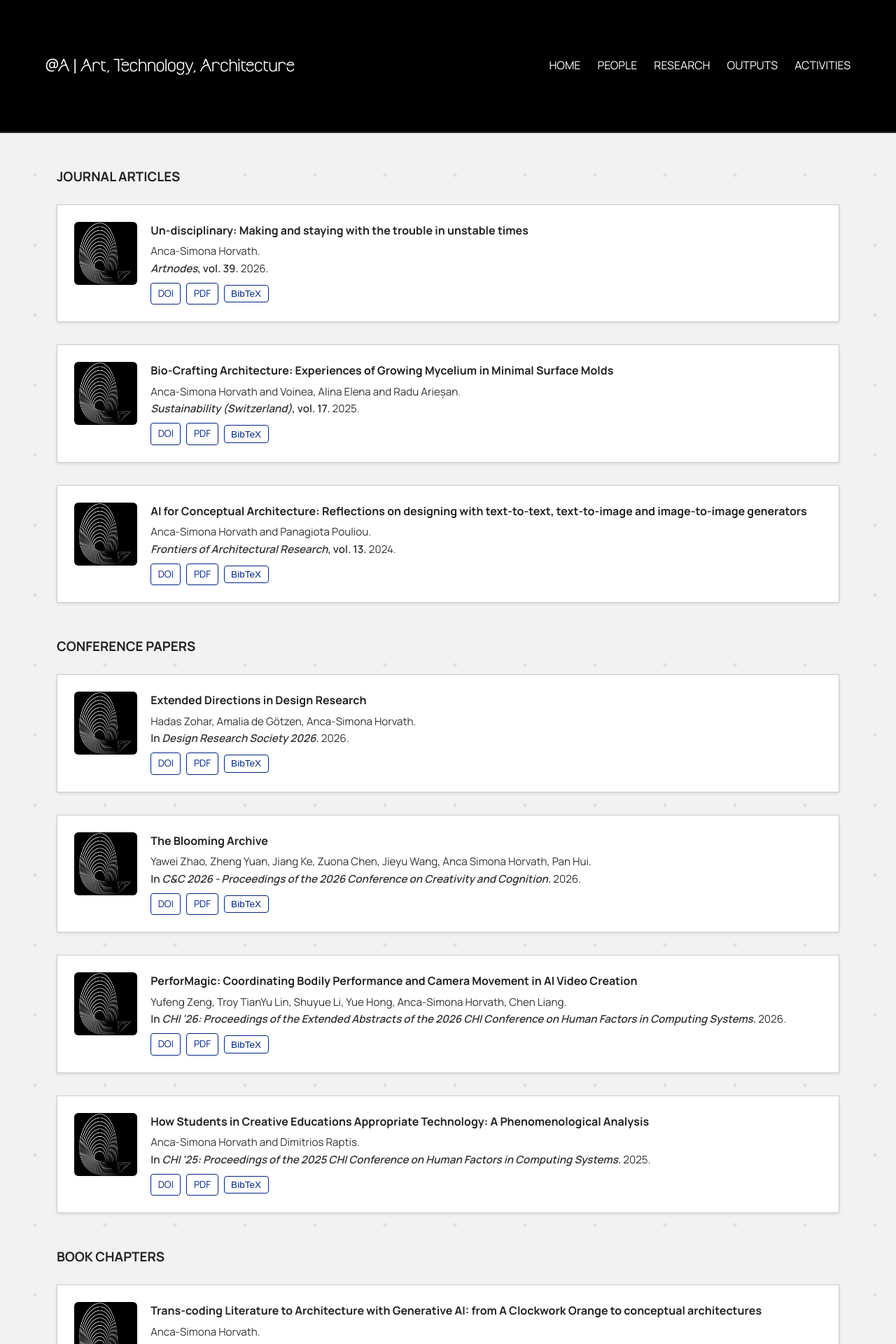
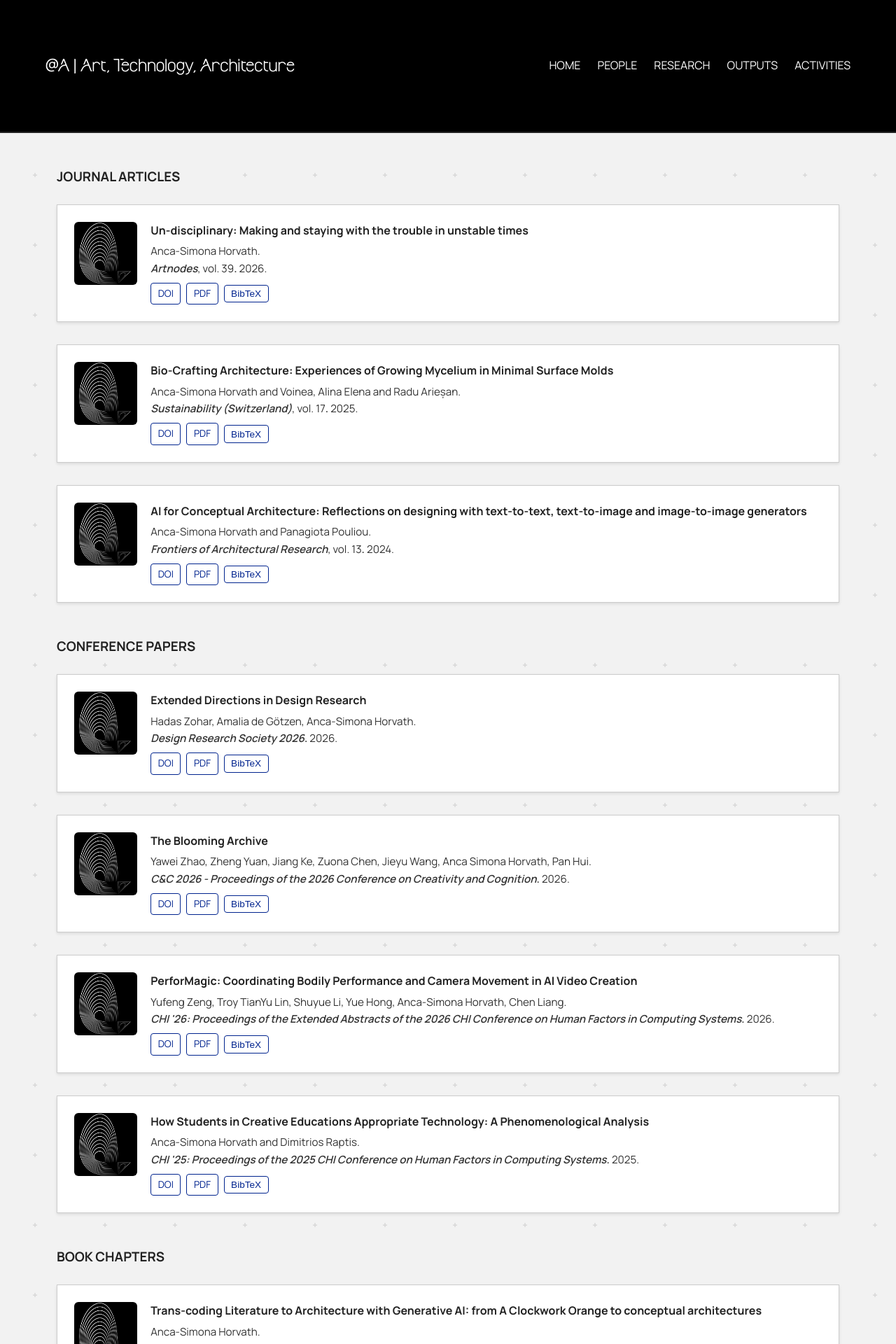
Before and after one commit to anqua/at-a, a Jekyll site: the page built from outputs.md, in a window 1280 px wide. Shown: the top 1920 px of the page at 70% size. Built offline with Jekyll 4.4.1, drawn with Linux system fonts in a browser that asks for light colours; some of the changed text lies outside the part shown.

Commit message:
Output card venue tweaks: no "In" for conferences, normal-weight vol./editors
- Conference: remove the leading "In " before the venue title
- Journal articles: ", vol. X" now wrapped in .pub-venue-normal
  (font-weight: 400), no longer inheriting .pub-venue's semi-bold
- Book chapters: "eds. ..., publisher." now breaks onto its own line
  (<br>) and renders at normal weight via the same .pub-venue-normal
  class, instead of being bold and inline with the book title.
  Entries without an editors field keep the original single-line
  "In <book>, <publisher>." behavior (used {% unless %} to avoid
  duplicating the publisher output)

Verified with a local build + browser checks across all 12 output
cards: conference venues (CHI '26, C&C 2026, DRS 2026, CHI '25) all
start directly with the venue name, no "In" prefix; ", vol. X" on
all 3 journal articles computes to font-weight 400 vs the
surrounding .pub-venue's 600; both book chapters' eds. line computes
to 400 and its top position is below the book title's em tag
(confirming a real second line, not just wrapped text); no
overflow at 375px mobile.

```diff
--- a/_includes/pub-card.html
+++ b/_includes/pub-card.html
@@ -55,9 +55,9 @@
       {{ pub.authors }}.<br>
       <span class="pub-venue">
       {%- case pub.type %}
-        {%- when "article" %} <em>{{ pub.journal }}</em>{% if pub.volume %}, vol. {{ pub.volume }}{% endif %}{% if pub.pages %}, pp. {{ pub.pages }}{% endif %}.
-        {%- when "conference" %} In <em>{{ pub.conference }}</em>.
-        {%- when "bookchapter" %} In <em>{{ pub.book }}</em>{% if pub.editors %}, eds. {{ pub.editors }}{% endif %}, {{ pub.publisher }}.
+        {%- when "article" %} <em>{{ pub.journal }}</em>{% if pub.volume %}<span class="pub-venue-normal">, vol. {{ pub.volume }}</span>{% endif %}{% if pub.pages %}, pp. {{ pub.pages }}{% endif %}.
+        {%- when "conference" %} <em>{{ pub.conference }}</em>.
+        {%- when "bookchapter" %} In <em>{{ pub.book }}</em>{% unless pub.editors %}, {{ pub.publisher }}{% endunless %}.{% if pub.editors %}<br><span class="pub-venue-normal">eds. {{ pub.editors }}, {{ pub.publisher }}.</span>{% endif %}
         {%- when "preprint" %} <em>{{ pub.server }}</em> preprint.
         {%- when "dataset" %} {{ pub.publisher }}.
       {%- endcase %}
--- a/assets/css/style.css
+++ b/assets/css/style.css
@@ -188,6 +188,10 @@ h1 {
 
 .pub-venue {
   font-weight: 600;
+}
+
+.pub-venue-normal {
+  font-weight: 400;
 }
 
 .pub-desc {
```
